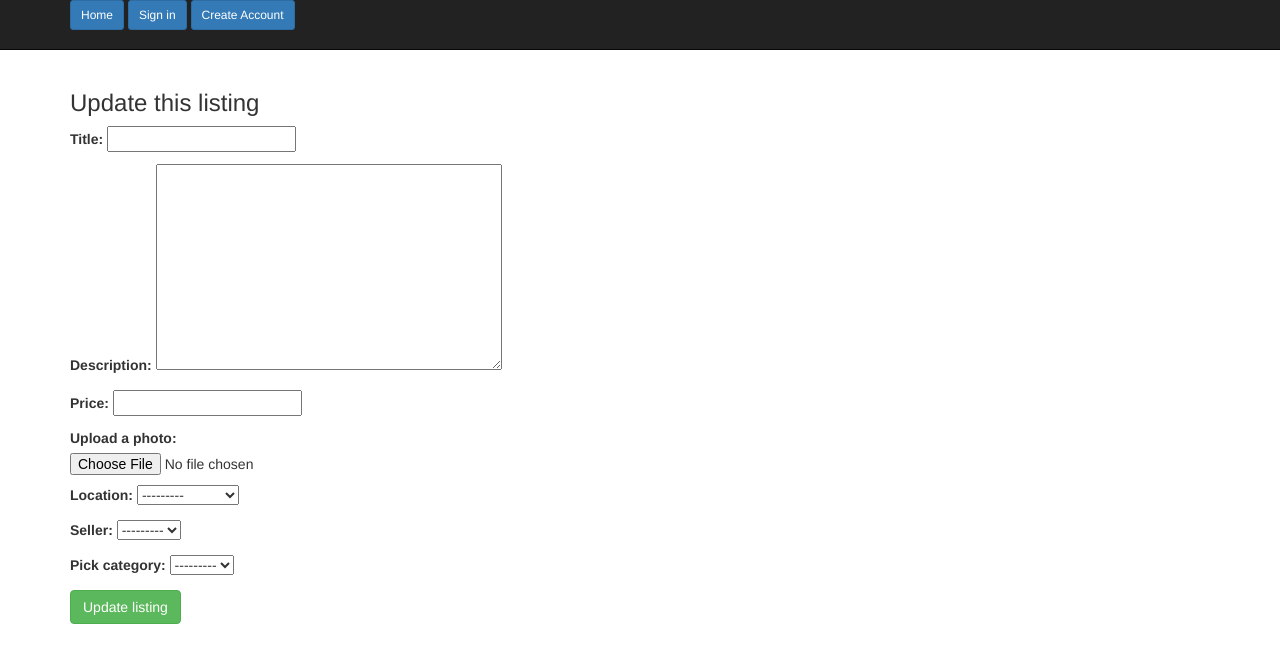
After one commit to hpaasch/swapshop, a Django app: template templates/listing_update.html in a window 1280 px wide. The commit adds this page. Shown: the top 663 px of the page. Run offline with Django 3.2, Linux system fonts and the light colour scheme; the template is opened without the code that fills it: values that come from a table or form of the project are taken from there, others are empty; some libraries are stand-ins or nearby versions.

Commit message:
locations adjusted. profile model created.

```diff
--- a/main_app/models.py
+++ b/main_app/models.py
@@ -7,6 +7,15 @@
 DAVIDSON = 'Davidson'
 CORNELIUS = 'Cornelius'
 HUNTERSVILLE = 'Huntersville'
+
+LOCATIONS = ((DENVER, 'Denver'),
+    (SHERRILLSFORD, 'SherrillsFord'),
+    (MOORESVILLE, 'Mooresville'),
+    (DAVIDSON, 'Davidson'),
+    (CORNELIUS, 'Cornelius'),
+    (HUNTERSVILLE, 'Huntersville'),
+    )
+
 
 class Category(models.Model):
     new_category = models.CharField(max_length=30)
@@ -18,14 +27,8 @@
     class Meta:
         verbose_name_plural = "Categories"
 
+
 class Listing(models.Model):
-    LOCATIONS = ((DENVER, 'Denver'),
-        (SHERRILLSFORD, 'SherrillsFord'),
-        (MOORESVILLE, 'Mooresville'),
-        (DAVIDSON, 'Davidson'),
-        (CORNELIUS, 'Cornelius'),
-        (HUNTERSVILLE, 'Huntersville'),
-        )
     title = models.CharField(max_length=40)
     description = models.TextField()
     price = models.DecimalField(max_digits=6, decimal_places=2)
@@ -47,3 +50,11 @@
         if self.photo:
             return self.photo.url
         return 'http://sport.ngmnexpo.com/cliparts/2015/02/1344144.jpg'
+
+
+class TraderProfile(models.Model):
+    trader = models.ForeignKey(User)  # could also use ('auth.User') to avoid import
+    preferred_location = models.CharField(max_length=15, choices=LOCATIONS)
+    primary_category = models.ForeignKey(Category, blank=True)
+    contact = models.EmailField(max_length=45, blank=True)
+    logo = models.ImageField(upload_to='logo_images', null=True, blank=True, verbose_name='Upload a logo')
--- a/main_app/views.py
+++ b/main_app/views.py
@@ -39,3 +39,5 @@
 class ListingUpdateView(UpdateView):
     model = Listing
     fields = ['title', 'description', 'price', 'photo', 'location', 'pick_category']
+    template_name = 'listing_update.html'
+    success_url = reverse_lazy('account_profile_view')
--- a/swapshop/urls.py
+++ b/swapshop/urls.py
@@ -12,6 +12,6 @@
     url(r'^listing_create/$', views.ListingCreateView.as_view(), name='listing_create_view'),
     url(r'^accounts/profile/$', views.AccountProfileView.as_view(), name='account_profile_view'),
     url(r'^full_list/$', views.FullListView.as_view(), name='full_list_view'),
-    url(r'^update/?P<pk>\d+/$', views.ListingUpdateView.as_view(), name='listing_update_view'),
+    url(r'^update/(?P<pk>\d+)/$', views.ListingUpdateView.as_view(), name='listing_update_view'),
 
 ] + static(settings.MEDIA_URL, document_root=settings.MEDIA_ROOT)
--- /dev/null
+++ b/templates/listing_update.html
@@ -0,0 +1,10 @@
+{% extends "base.html" %}
+
+{% block content %}
+  <h3>Update this listing</h3>
+<form class="" action="" method="post"  enctype="multipart/form-data">
+  {% csrf_token %}
+  {{ form.as_p }}
+  <input class="btn btn-success" type="submit" name="listing" value="Update listing">
+</form>
+{% endblock %}
--- a/templates/main_app/listing_list.html
+++ b/templates/main_app/listing_list.html
@@ -9,7 +9,9 @@
         </div>
         <div class="panel-body">
             <img class='thumb' src="{{ object.photo_url }}" alt="" />
-            {{ object.description }} ${{ object.price }}
+            {{ object.description }}
+            ${{ object.price }}
+            <a href="{% url 'listing_update_view' object.pk %}">Update listing</a>
         </div>
       </div>
     {% endfor %}
```
Also changed, not shown: main_app/admin.py (+10 -2 lines), listing_photos/crest_pontoon.jpg (added), listing_photos/slide.jpg (added), listing_photos/tahoemainimage_XOAsCks.jpg (added), main_app/migrations/0012_auto_20160625_1509.py (added), main_app/migrations/0013_auto_20160625_1525.py (added), main_app/migrations/0014_auto_20160625_1604.py (added), main_app/migrations/0015_auto_20160625_1632.py (added).
